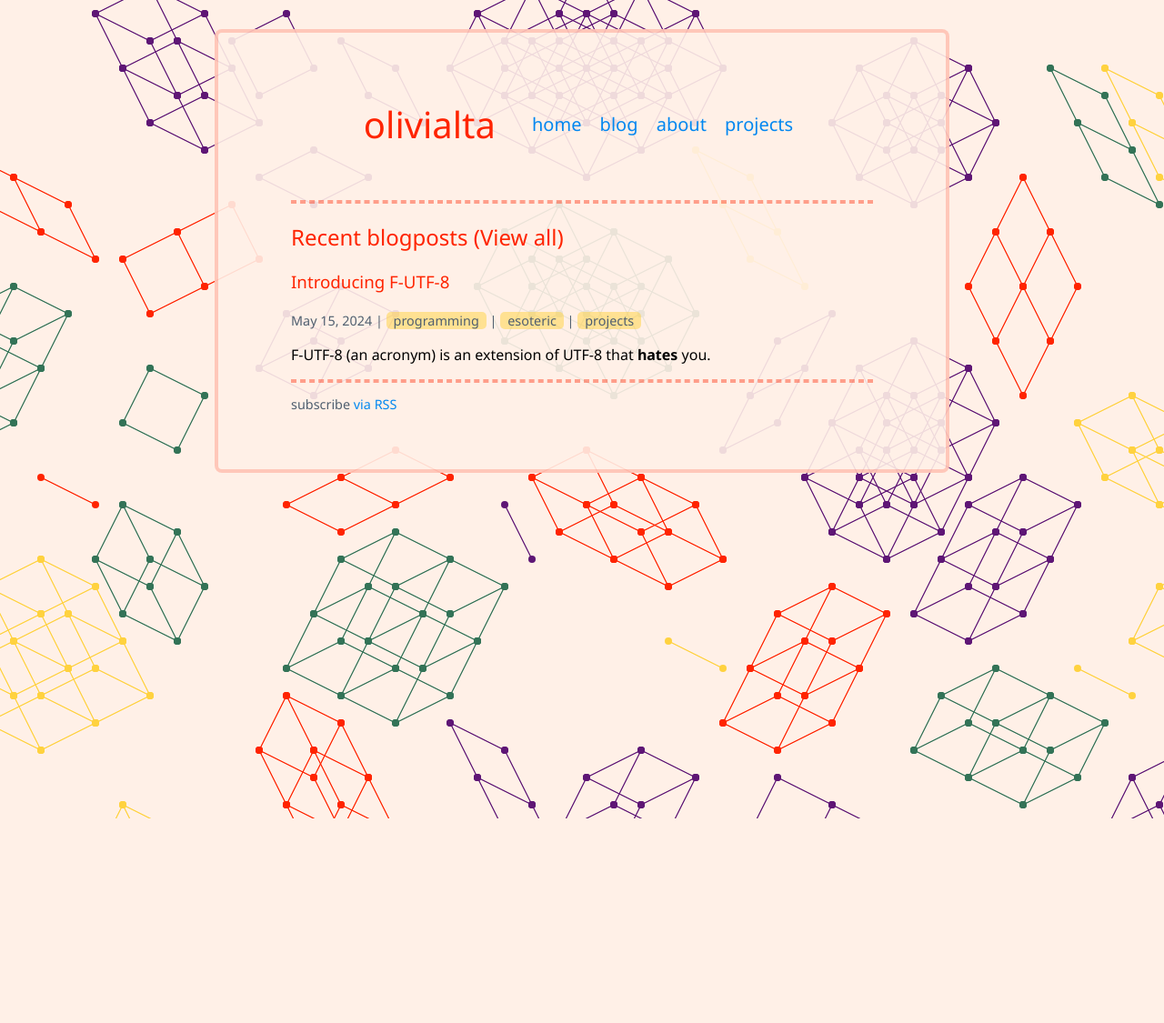
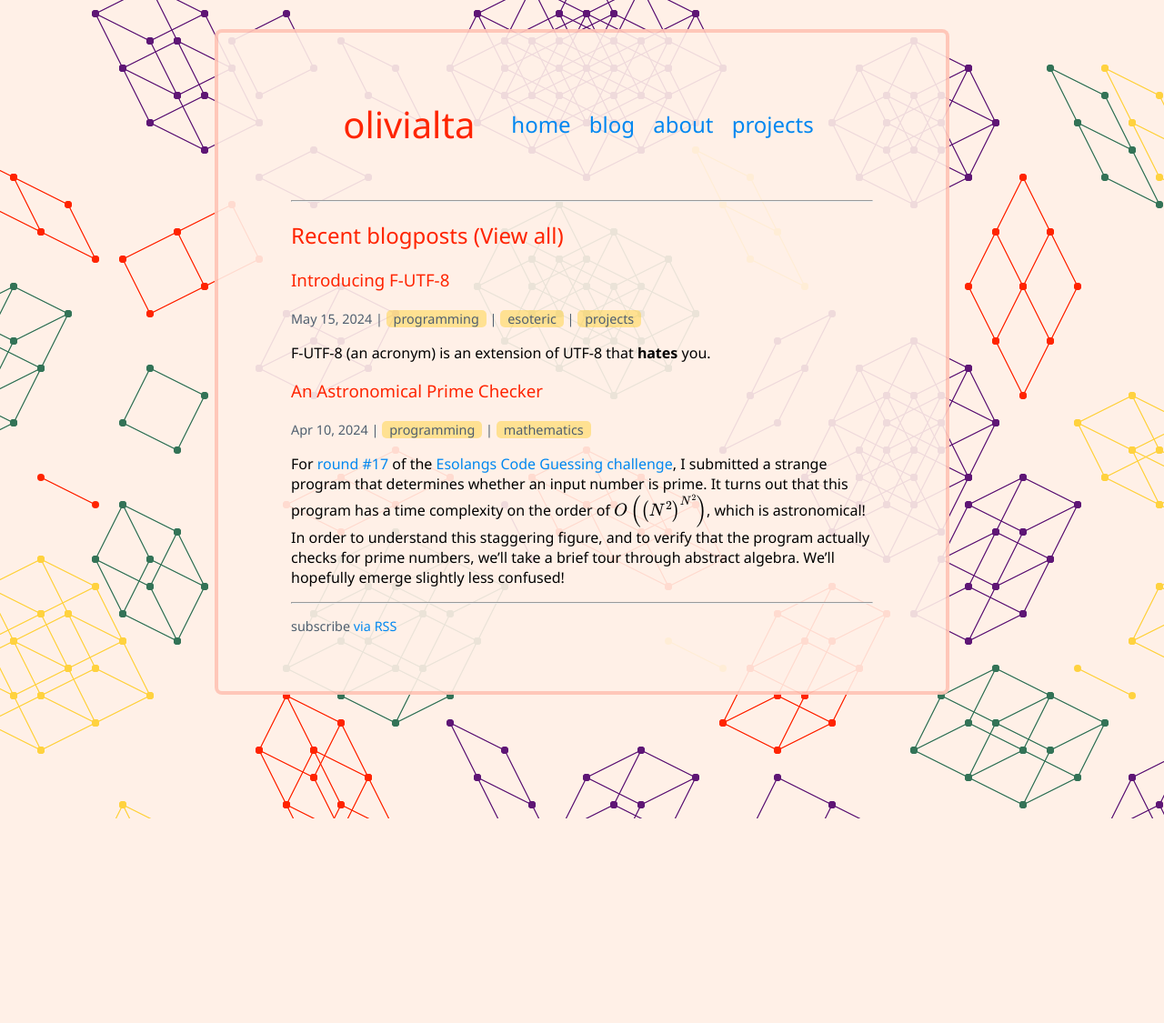
Before and after one commit to RocketRace/rocketrace.github.io, a Jekyll site: the page built from index.md, in a window 1280 px wide. Shown: the whole page at 91% size. Built offline with Jekyll 4.4.1, drawn with Linux system fonts in a browser that asks for light colours; formulas are drawn with MathJax 3.

Commit message:
Start new post

````diff
--- a/_config.yml
+++ b/_config.yml
@@ -14,6 +14,9 @@ plugins:
   - jekyll-feed
   - jekyll-sitemap
   - jekyll-seo-tag
+
+kramdown:
+  math_engine: mathjax
 
 # exclude from processing
 exclude:
--- /dev/null
+++ b/_posts/2024-04-10-an-astronomical-prime-checker.md
@@ -0,0 +1,57 @@
+---
+layout: post
+title:  "An Astronomical Prime Checker"
+slug: prime-checker
+categories: programming mathematics
+---
+
+For [round #17][cg17] of the [Esolangs Code Guessing challenge][cg], I submitted a strange program that determines whether an input number is prime. It turns out that this program has a time complexity on the order of $O\left({\left(N^2\right)}^{N^2}\right)$, which is astronomical! In order to understand this staggering figure, and to verify that the program actually checks for prime numbers, we'll take a brief tour through abstract algebra. We'll hopefully emerge slightly less confused!
+
+<!--more-->
+
+First, we need to actually see the program! I won't paste the [whole thing][cg17me] here, because it contains a lot of noise that's not relevant to the actual algorithm itself. (However, it's a fun read if you're not afraid of cursed Python!) Instead, below is a pseudocode version that we'll go through **step by step**.
+
+```rs
+fn is_prime(n: Int) -> Bool = {
+    set = [1..n]
+    for plus_choices in set.product(n^2):
+        plus = plus_choices.reshape(n, n)
+        for plus_choices in set.product(n^2):
+            times = times_choices.reshape(n, n)
+            if set.powerset().filter(s => is_field(s, plus, times)).length() == 1:
+                return true
+    return false
+}
+
+fn is_field(set: List<Int>, plus: Matrix<Int>, times: Matrix<Int>) -> Bool = {
+    set.exists(zero, one =>
+        set.for_all(x, y, z =>
+            set.exists(minus_x, x_inverse =>
+                   plus[x, y]            == plus[y, x]
+                && plus[x, plus[y, z]]   == plus[plus[x, y], z]
+                && times[x, y]           == times[y, x]
+                && times[x, times[y, z]] == times[times[x, y], z]
+                && times[x, plus[y, z]]  == plus[times[x, y], times[x, y]]
+                && plus[x, zero]         == x
+                && times[x, one]         == x
+                && plus[x, minus_x]      == zero
+                && (times[x, x_inverse]  == one || x == zero)
+                && zero                  != one
+            )
+        )
+    )
+}
+// I will explain this all!
+```
+
+## A primer on abstract algebra
+
+
+
+
+
+[cg]: https://cg.esolangs.gay/info
+[cg17]: https://cg.esolangs.gay/17
+[cg17me]: https://cg.esolangs.gay/17#12
+[product]: https://en.wikipedia.org/wiki/Cartesian_product
+[powerset]: https://en.wikipedia.org/wiki/Powerset
--- a/assets/main.scss
+++ b/assets/main.scss
@@ -45,22 +45,16 @@ nav {
 
 .nav-link {
   margin: 0 0.5rem;
-  font-size: 1.25rem;
+  font-size: 0.8rem;
+  font-size: 1.5rem;
 }
-
-.nav-link:visited {
+// all links
+a {
   color: $marine;
-  text-decoration-color: $marine;
+  text-decoration: underline solid $aqua 2px;
 }
-
-.nav-link:visited:hover {
-  color: $aqua;
-  text-decoration-color: $aqua;
-}
-
-// dividers
-hr {
-  border: 2px dashed rgba($color: $tomato, $alpha: 0.4);
+a:hover {
+  color: $aqua
 }
 
 // Section titles
@@ -68,7 +62,22 @@ h1, h2, h3 {
   color: $tomato;
   font-weight: normal;
 }
-
+// Post feed
+.feed {
+  padding: 0
+}
+.feed-entry {
+  list-style: none;
+}
+.feed-header {
+  display: flex;
+  flex-direction: row;
+  justify-content: space-between;
+  align-items: baseline;
+}
+.excerpt-title {
+  font-size: 1.2rem;
+}
 
 // disable scrollbars and enable proper canvas sizing
 html,
````
Also changed, not shown: _layouts/default.html (+9 -0 lines).
